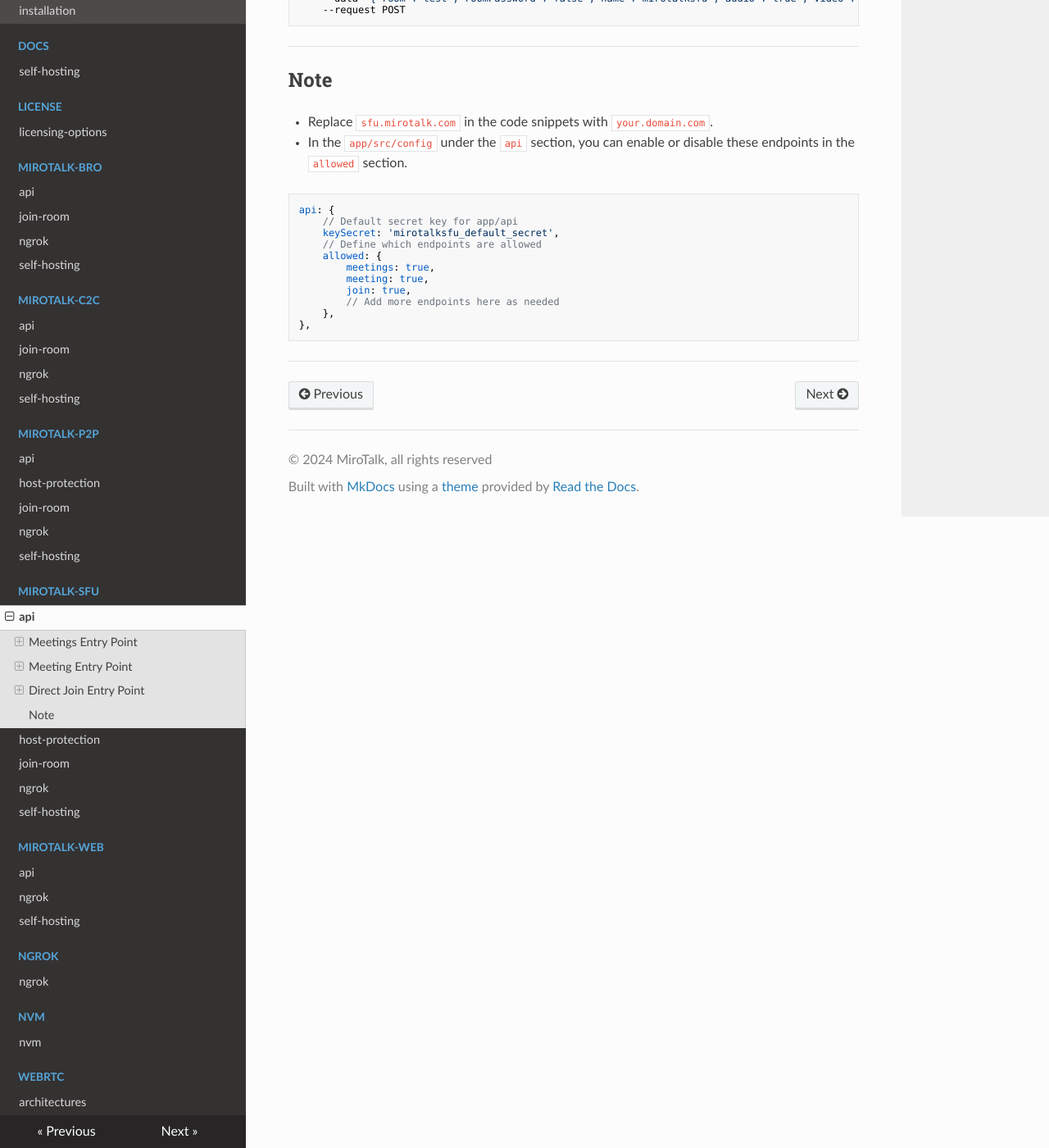
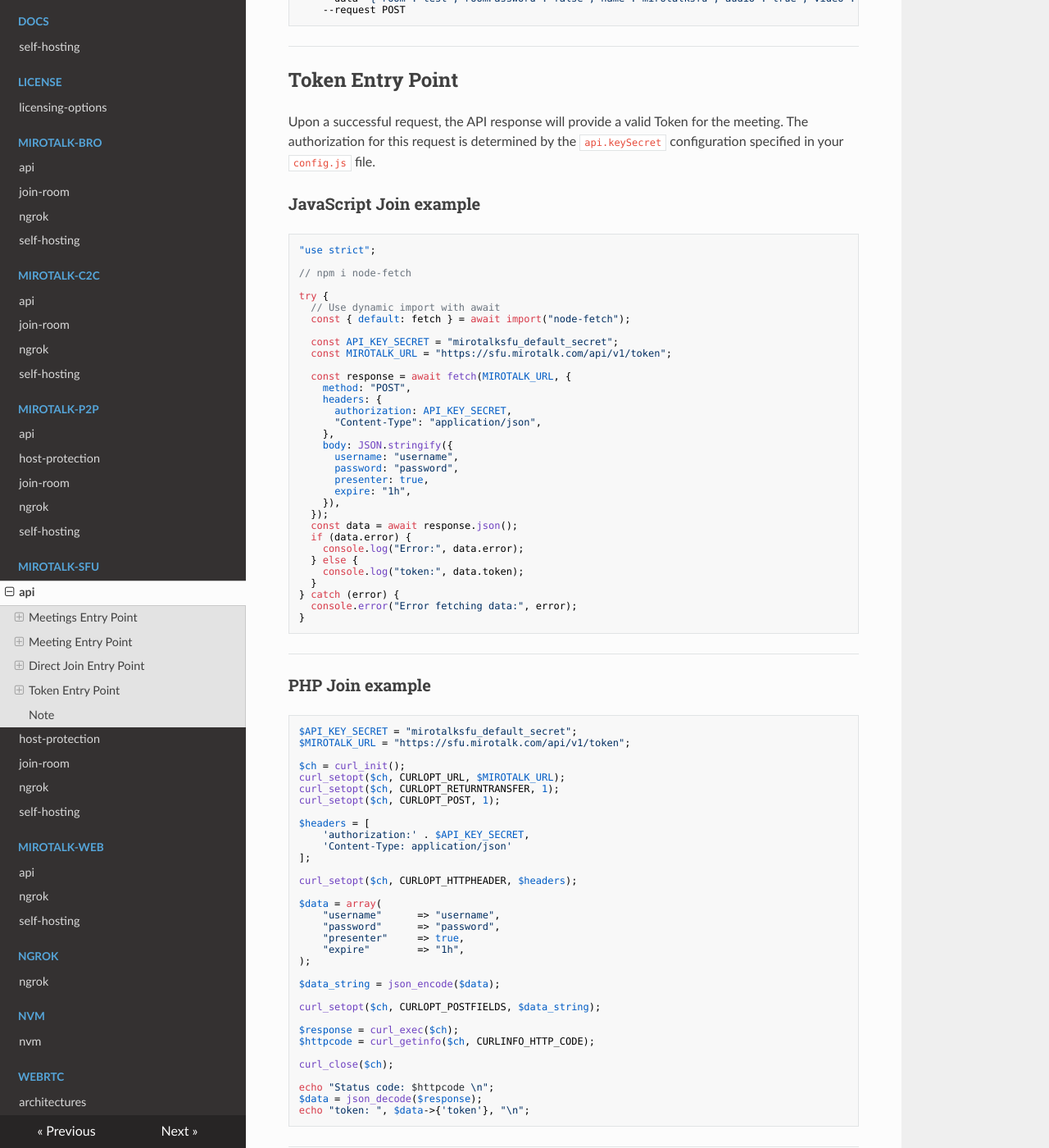
Before and after one commit to miroslavpejic85/mirotalk-docs, an MkDocs documentation site: the page built from docs/mirotalk-sfu/api.md, in a window 1280 px wide and 1400 px high, scrolled down 6571 px. Shown: the whole window at 82% size. Built offline with MkDocs 1.6.1, drawn with Linux system fonts in a browser that asks for light colours; nearby versions of some CDN libraries; some of the changed text lies outside the part shown.

Commit message:
[mirotalkdocs] - update API

````diff
--- a/docs/mirotalk-sfu/api.md
+++ b/docs/mirotalk-sfu/api.md
@@ -402,6 +402,144 @@
 
 ---
 
+## Token Entry Point
+
+Upon a successful request, the API response will provide a valid Token for the meeting. The authorization for this request is determined by the `api.keySecret` configuration specified in your `config.js` file.
+
+### JavaScript Join example
+
+```js
+"use strict";
+
+// npm i node-fetch
+
+try {
+  // Use dynamic import with await
+  const { default: fetch } = await import("node-fetch");
+
+  const API_KEY_SECRET = "mirotalksfu_default_secret";
+  const MIROTALK_URL = "https://sfu.mirotalk.com/api/v1/token";
+
+  const response = await fetch(MIROTALK_URL, {
+    method: "POST",
+    headers: {
+      authorization: API_KEY_SECRET,
+      "Content-Type": "application/json",
+    },
+    body: JSON.stringify({
+      username: "username",
+      password: "password",
+      presenter: true,
+      expire: "1h",
+    }),
+  });
+  const data = await response.json();
+  if (data.error) {
+    console.log("Error:", data.error);
+  } else {
+    console.log("token:", data.token);
+  }
+} catch (error) {
+  console.error("Error fetching data:", error);
+}
+```
+
+---
+
+### PHP Join example
+
+```php
+$API_KEY_SECRET = "mirotalksfu_default_secret";
+$MIROTALK_URL = "https://sfu.mirotalk.com/api/v1/token";
+
+$ch = curl_init();
+curl_setopt($ch, CURLOPT_URL, $MIROTALK_URL);
+curl_setopt($ch, CURLOPT_RETURNTRANSFER, 1);
+curl_setopt($ch, CURLOPT_POST, 1);
+
+$headers = [
+    'authorization:' . $API_KEY_SECRET,
+    'Content-Type: application/json'
+];
+
+curl_setopt($ch, CURLOPT_HTTPHEADER, $headers);
+
+$data = array(
+    "username"      => "username",
+    "password"      => "password",
+    "presenter"     => true,
+    "expire"        => "1h",
+);
+
+$data_string = json_encode($data);
+
+curl_setopt($ch, CURLOPT_POSTFIELDS, $data_string);
+
+$response = curl_exec($ch);
+$httpcode = curl_getinfo($ch, CURLINFO_HTTP_CODE);
+
+curl_close($ch);
+
+echo "Status code: $httpcode \n";
+$data = json_decode($response);
+echo "token: ", $data->{'token'}, "\n";
+```
+
+---
+
+### Python Join example
+
+```py
+# pip3 install requests
+
+import requests
+import json
+
+API_KEY_SECRET = "mirotalksfu_default_secret"
+MIROTALK_URL = "https://sfu.mirotalk.com/api/v1/token"
+
+headers = {
+    "authorization": API_KEY_SECRET,
+    "Content-Type": "application/json",
+}
+
+data = {
+    "username": "username",
+    "password": "password",
+    "presenter": "true",
+    "expire": "1h"
+}
+
+response = requests.post(
+    MIROTALK_URL,
+    headers=headers,
+    json=data
+)
+
+print("Status code:", response.status_code)
+data = json.loads(response.text)
+print("token:", data["token"])
+```
+
+---
+
+### Bash Join example
+
+```bash
+#!/bin/bash
+
+API_KEY_SECRET="mirotalksfu_default_secret"
+MIROTALK_URL="https://sfu.mirotalk.com/api/v1/token"
+
+curl $MIROTALK_URL \
+    --header "authorization: $API_KEY_SECRET" \
+    --header "Content-Type: application/json" \
+    --data '{"username":"username","password":"password","presenter":"true", "expire":"1h"}' \
+    --request POST
+```
+
+---
+
 ## Note
 
 - Replace `sfu.mirotalk.com` in the code snippets with `your.domain.com`.
@@ -416,6 +554,7 @@
         meetings: true,
         meeting: true,
         join: true,
+        token: true,
         // Add more endpoints here as needed
     },
 },
````
Also changed, not shown: docs/mirotalk-p2p/api.md (+7 -7 lines).
